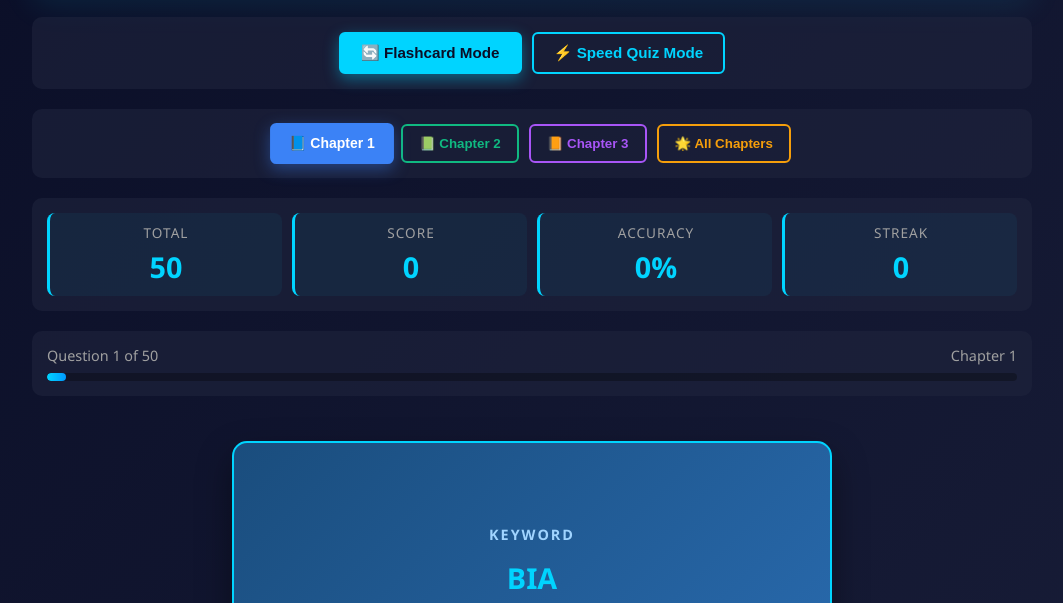
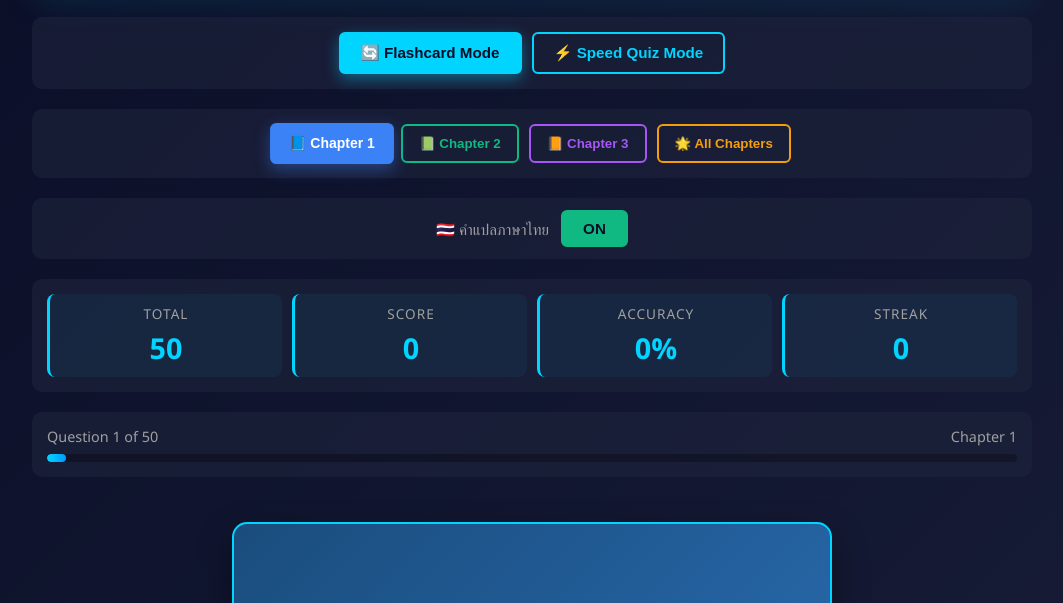
Before and after one commit to Tossponkub/Security-Exam-Games, a plain HTML site: page CramGame.html in a window 1280 px wide. Shown: the part 123-726 px from the top of the page, without its empty margins (108-1171 px from the left). Drawn offline with Linux system fonts and the light colour scheme.

Commit message:
Add files via upload

```diff
--- a/CramGame.html
+++ b/CramGame.html
@@ -542,6 +542,49 @@
             border: 2px solid #f06464;
             color: #f06464;
         }
+
+        /* THAI TOGGLE */
+        .thai-toggle {
+            display: flex;
+            align-items: center;
+            justify-content: center;
+            gap: 12px;
+            padding: 12px;
+            background: rgba(30, 35, 60, 0.6);
+            border-radius: 10px;
+        }
+        .thai-toggle-label {
+            color: #a0a0a0;
+            font-size: 0.95em;
+        }
+        .thai-btn {
+            padding: 8px 20px;
+            border: 2px solid #10b981;
+            background: #10b981;
+            color: #0a0e27;
+            border-radius: 6px;
+            cursor: pointer;
+            font-weight: bold;
+            font-size: 0.95em;
+            transition: all 0.3s ease;
+            min-width: 60px;
+        }
+        .thai-btn.off {
+            background: transparent;
+            color: #666;
+            border-color: #444;
+        }
+        .thai-btn:hover {
+            transform: translateY(-2px);
+            box-shadow: 0 5px 15px rgba(16, 185, 129, 0.3);
+        }
+        .th-hidden .keyword-th,
+        .th-hidden .answer-th,
+        .th-hidden .trick-text-th,
+        .th-hidden .quiz-question-th,
+        .th-hidden .thai-part {
+            display: none !important;
+        }
     </style>
 </head>
 <body>
@@ -561,6 +604,11 @@
             <button class="ch-btn ch2" onclick="setChapter(2)">📗 Chapter 2</button>
             <button class="ch-btn ch3" onclick="setChapter(3)">📙 Chapter 3</button>
             <button class="ch-btn all" onclick="setChapter(0)">🌟 All Chapters</button>
+        </div>
+
+        <div class="thai-toggle">
+            <span class="thai-toggle-label">🇹🇭 คำแปลภาษาไทย</span>
+            <button class="thai-btn" id="thaiBtn" onclick="toggleThai()">ON</button>
         </div>
 
         <div class="stats-bar">
@@ -918,7 +966,7 @@
             q.opts.forEach((opt, idx) => {
                 const div = document.createElement('div');
                 div.className = 'option';
-                div.textContent = opt + ' / ' + q.opts_th[idx];
+                div.innerHTML = opt + (showThai ? ' <span class="thai-part" style="color:#7ca3c0;font-size:0.9em">/ ' + q.opts_th[idx] + '</span>' : '');
                 div.onclick = () => selectOption(idx, q.correct, q);
                 grid.appendChild(div);
             });
@@ -1043,6 +1091,17 @@
             showMessage('🎯 Replaying weak areas...', 'success');
         }
 
+        let showThai = true;
+
+        function toggleThai() {
+            showThai = !showThai;
+            const btn = document.getElementById('thaiBtn');
+            btn.textContent = showThai ? 'ON' : 'OFF';
+            btn.classList.toggle('off', !showThai);
+            document.querySelector('.container').classList.toggle('th-hidden', !showThai);
+            showQuestion();
+        }
+
         function shuffleQuestions() {
             allQuestions.sort(() => Math.random() - 0.5);
             currentQuestionIndex = 0;
```
